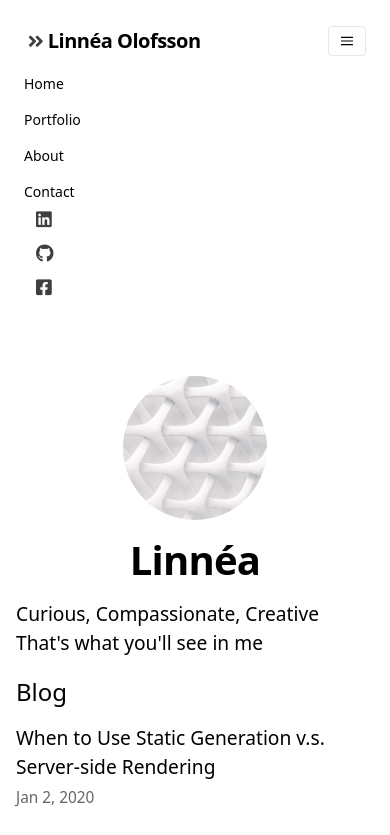
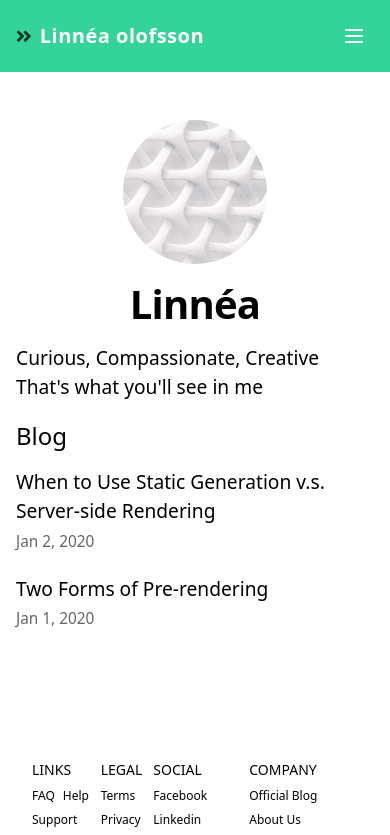
Before and after one commit to Lioo19/portfolio-nextjs, a Next.js app: page / in a window 390 px wide. Shown: the top 835 px of the page. Built offline with nearby package versions, Linux system fonts and the light colour scheme.

Commit message:
New responsive navBar, centered footer

```diff
--- a/components/footer.js
+++ b/components/footer.js
@@ -3,10 +3,10 @@ import { siteTitle } from './layout.js'
 
 export default function Footer() {
   return (
-      <section className="bg-white py-8 w-full">
+      <footer className="bg-white py-8 w-full">
           <div className="container mx-auto px-8">
-              <div className="table w-full">
-                  <div className="block sm:table-cell">
+              <div className="w-full flex justify-around">
+                  <div className=" sm:table-cell">
                       <p className="uppercase text-grey text-sm sm:mb-6">Links</p>
                       <ul className="list-reset text-xs mb-6">
                           <li className="mt-2 inline-block mr-2 sm:block sm:mr-0">
@@ -20,7 +20,7 @@ export default function Footer() {
                           </li>
                       </ul>
                   </div>
-                  <div className="block sm:table-cell">
+                  <div className=" sm:table-cell">
                       <p className="uppercase text-grey text-sm sm:mb-6">Legal</p>
                       <ul className="list-reset text-xs mb-6">
                           <li className="mt-2 inline-block mr-2 sm:block sm:mr-0">
@@ -31,7 +31,7 @@ export default function Footer() {
                           </li>
                       </ul>
                   </div>
-                  <div className="block sm:table-cell">
+                  <div className=" sm:table-cell">
                       <p className="uppercase text-grey text-sm sm:mb-6">Social</p>
                       <ul className="list-reset text-xs mb-6">
                           <li className="mt-2 inline-block mr-2 sm:block sm:mr-0">
@@ -45,7 +45,7 @@ export default function Footer() {
                           </li>
                       </ul>
                   </div>
-                  <div className="block sm:table-cell">
+                  <div className=" sm:table-cell">
                       <p className="uppercase text-grey text-sm sm:mb-6">Company</p>
                       <ul className="list-reset text-xs mb-6">
                           <li className="mt-2 inline-block mr-2 sm:block sm:mr-0">
@@ -61,6 +61,6 @@ export default function Footer() {
                   </div>
               </div>
           </div>
-      </section>
+      </footer>
   )
 }
--- a/components/header.js
+++ b/components/header.js
@@ -1,52 +1,72 @@
-import Link from 'next/link'
-import Head from 'next/head'
-import { siteTitle } from './layout.js'
-import IconLinks from './iconlinks.js'
+import Link from 'next/link';
+import Head from 'next/head';
+import IconLinks from './iconlinks.js';
+import { siteTitle } from './layout.js';
+import { useState } from 'react';
 
 export default function Header() {
+  const [active, setActive] = useState(false);
+  const handleClick = () => {
+      setActive(!active);
+  };
+
   return (
       <>
         <Head>
           <script defer src="https://kit.fontawesome.com/7d1c7e7747.js"></script>
         </Head>
-          <nav className="flex items-center justify-between flex-wrap bg-teal p-6">
-            <div className="flex items-center flex-no-shrink text-black mr-6">
-                <a className="px-1 py-2 flex items-center text-xs uppercase font-bold leading-snug text-black hover:opacity-75" href="https://www.facebook.com/Linnea.olofsson13">
-                  <i className="fas fa-angle-double-right text-lg leading-lg text-black opacity-75"></i>
+        <nav className='flex items-center flex-wrap bg-green-400 p-3 '>
+          <Link href='/'>
+            <a className='px-1 py-2 inline-flex items-center p-2 mr-4'>
+              <i aria-hidden className="pr-2 fas fa-angle-double-right text-lg leading-lg text-black opacity-75"></i>
+              <span className='text-xl text-white font-semibold tracking-wide'>
+                Linnéa olofsson
+              </span>
             </a>
-              <span className="font-semibold text-xl tracking-tight">Linnéa Olofsson</span>
-            </div>
-            <div className="block lg:hidden">
-              <button className="flex items-center px-3 py-2 border rounded text-teal-lighter border-teal-light hover:text-white hover:border-white">
-                <svg className="h-3 w-3" viewBox="0 0 20 20" xmlns="http://www.w3.org/2000/svg"><title>{siteTitle}</title><path d="M0 3h20v2H0V3zm0 6h20v2H0V9zm0 6h20v2H0v-2z"/></svg>
+          </Link>
+          <button
+            className=' inline-flex p-3 hover:bg-green-600 rounded lg:hidden text-white ml-auto hover:text-white outline-none'
+            onClick={handleClick}
+          >
+            <svg
+              className='w-6 h-6'
+              fill='none'
+              stroke='currentColor'
+              viewBox='0 0 24 24'
+              xmlns='http://www.w3.org/2000/svg'
+            >
+              <path
+                strokeLinecap='round'
+                strokeLinejoin='round'
+                strokeWidth={2}
+                d='M4 6h16M4 12h16M4 18h16'
+              />
+            </svg>
           </button>
-            </div>
-            <div className="w-full block flex-grow lg:flex lg:items-center lg:w-auto">
-              <div className="text-sm lg:flex-grow">
-                  <Link href="/">
-                      <a className="block mt-4 lg:inline-block lg:mt-0 text-teal-lighter hover:opacity-75 mr-4">
+          {/*Note that in this div uses a ternary operator to decide whether or not to display the content of the div  */}
+          <div className={`${
+              active ? '' : 'hidden'
+              } w-full lg:inline-flex lg:flex-grow lg:w-auto`}
+          >
+            <div className='lg:inline-flex lg:flex-row lg:ml-auto lg:w-auto w-full lg:items-center items-start flex flex-col lg:h-auto'>
+              <Link href='/'>
+                <a className='lg:inline-flex lg:w-auto w-full px-3 py-2 rounded text-white font-bold items-center justify-center hover:bg-green-600 hover:text-white'>
                 Home
                 </a>
               </Link>
-                  <Link href="/portfolio">
-                      <a className="block mt-4 lg:inline-block lg:mt-0 text-teal-lighter hover:opacity-75 mr-4">
-                        Portfolio
-                      </a>
-                  </Link>
-                  <Link href="/about">
-                      <a className="block mt-4 lg:inline-block lg:mt-0 text-teal-lighter hover:opacity-75 mr-4">
+              <Link href='/about'>
+                <a className='lg:inline-flex lg:w-auto w-full px-3 py-2 rounded text-white font-bold items-center justify-center hover:bg-green-600 hover:text-white'>
                 About
                 </a>
               </Link>
-                  <Link href="/contact">
-                      <a className="block mt-4 lg:inline-block lg:mt-0 text-teal-lighter hover:opacity-75 mr-4">
+              <Link href='/contact'>
+                <a className='lg:inline-flex lg:w-auto w-full px-3 py-2 rounded text-white font-bold items-center justify-center hover:bg-green-600 hover:text-white'>
                 Contact
                 </a>
               </Link>
             </div>
-              <IconLinks></IconLinks>
           </div>
         </nav>
       </>
-  )
-}
+  );
+};
--- /dev/null
+++ b/components/headersave.js
@@ -0,0 +1,52 @@
+import Link from 'next/link'
+import Head from 'next/head'
+import { siteTitle } from './layout.js'
+import IconLinks from './iconlinks.js'
+
+export default function Header() {
+  return (
+      <>
+          <Head>
+              <script defer src="https://kit.fontawesome.com/7d1c7e7747.js"></script>
+          </Head>
+          <nav className="flex items-center justify-between flex-wrap bg-teal p-6">
+            <div className="flex items-center flex-no-shrink text-black mr-6">
+                <a className="px-1 py-2 flex items-center text-xs uppercase font-bold leading-snug text-black hover:opacity-75" href="https://www.facebook.com/Linnea.olofsson13">
+                  <i aria-hidden className="fas fa-angle-double-right text-lg leading-lg text-black opacity-75"></i>
+                </a>
+              <span className="font-semibold text-xl tracking-tight">Linnéa Olofsson</span>
+            </div>
+            <div className="block lg:hidden">
+              <button className="flex items-center px-3 py-2 border rounded text-teal-lighter border-teal-light hover:text-white hover:border-white">
+                <svg className="h-3 w-3" viewBox="0 0 20 20" xmlns="http://www.w3.org/2000/svg"><title>{siteTitle}</title><path d="M0 3h20v2H0V3zm0 6h20v2H0V9zm0 6h20v2H0v-2z"/></svg>
+              </button>
+            </div>
+            <div className="w-full block flex-grow lg:flex lg:items-center lg:w-auto">
+              <div className="text-sm lg:flex-grow">
+                  <Link href="/">
+                      <a className="block mt-4 lg:inline-block lg:mt-0 text-teal-lighter hover:opacity-75 mr-4">
+                        Home
+                      </a>
+                  </Link>
+                  <Link href="/portfolio">
+                      <a className="block mt-4 lg:inline-block lg:mt-0 text-teal-lighter hover:opacity-75 mr-4">
+                        Portfolio
+                      </a>
+                  </Link>
+                  <Link href="/about">
+                      <a className="block mt-4 lg:inline-block lg:mt-0 text-teal-lighter hover:opacity-75 mr-4">
+                        About
+                      </a>
+                  </Link>
+                  <Link href="/contact">
+                      <a className="block mt-4 lg:inline-block lg:mt-0 text-teal-lighter hover:opacity-75 mr-4">
+                        Contact
+                      </a>
+                  </Link>
+              </div>
+              <IconLinks></IconLinks>
+            </div>
+          </nav>
+      </>
+  )
+}
--- a/components/iconlinks.js
+++ b/components/iconlinks.js
@@ -7,21 +7,21 @@ export default function IconLinks() {
           <Head>
               <script defer src="https://kit.fontawesome.com/7d1c7e7747.js"></script>
           </Head>
-              <div className="lg:flex flex-grow items-center">
+              <div className="lg:flex flex-grow items-start">
               <ul className="flex flex-col lg:flex-row list-none ml-auto">
                 <li className="nav-item">
-                  <a className="px-3 py-2 flex items-center text-xs uppercase font-bold leading-snug text-black hover:opacity-75" href="https://www.linkedin.com/in/linnea-olofsson-web-developer/">
-                    <i className="fab fa-linkedin text-lg leading-lg text-black opacity-75"></i>
+                  <a className="px-3 py-2 flex items-start text-xs uppercase font-bold leading-snug text-black hover:opacity-75" href="https://www.linkedin.com/in/linnea-olofsson-web-developer/">
+                    <i aria-hidden className="fab fa-linkedin text-lg leading-lg text-black opacity-75"></i>
                   </a>
                 </li>
                 <li className="nav-item">
-                  <a className="px-3 py-2 flex items-center text-xs uppercase font-bold leading-snug text-black hover:opacity-75" href="https://github.com/Lioo19">
-                    <i className="fab fa-github text-lg leading-lg text-black opacity-75"></i>
+                  <a className="px-3 py-2 flex items-start text-xs uppercase font-bold leading-snug text-black hover:opacity-75" href="https://github.com/Lioo19">
+                    <i aria-hidden className="fab fa-github text-lg leading-lg text-black opacity-75"></i>
                   </a>
                 </li>
                 <li className="nav-item">
-                  <a className="px-3 py-2 flex items-center text-xs uppercase font-bold leading-snug text-black hover:opacity-75" href="https://www.facebook.com/Linnea.olofsson13">
-                    <i className="fab fa-facebook-square text-lg leading-lg text-black opacity-75"></i>
+                  <a className="px-3 py-2 flex items-start text-xs uppercase font-bold leading-snug text-black hover:opacity-75" href="https://www.facebook.com/Linnea.olofsson13">
+                    <i aria-hidden className="fab fa-facebook-square text-lg leading-lg text-black opacity-75"></i>
                   </a>
                 </li>
               </ul>
```
Lines whose indentation alone changed are shown as unchanged.
